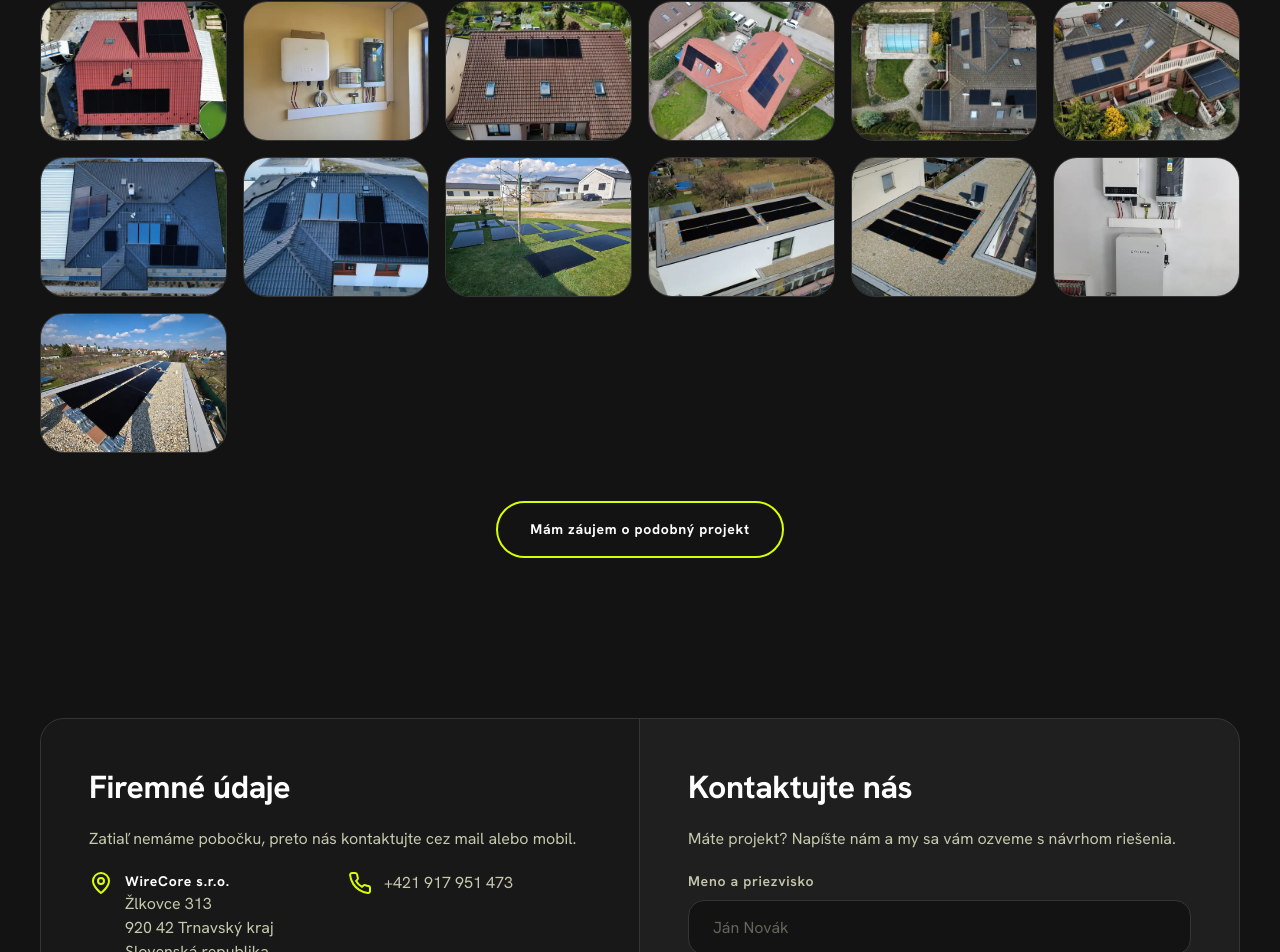
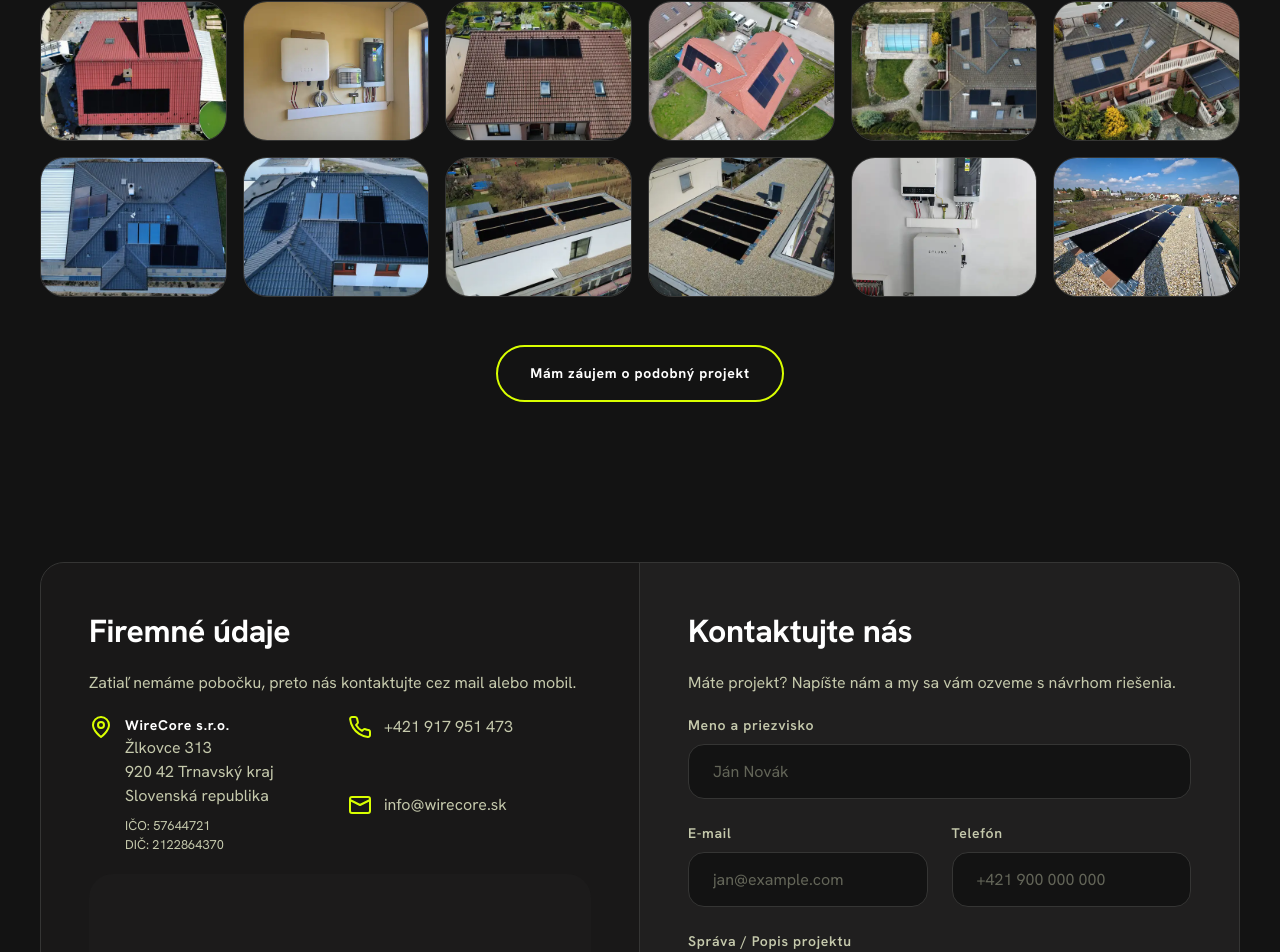
Before and after one commit to conway-hash/wirecore, a SvelteKit app: page / in a window 1280 px wide. Shown: the part 3017-3969 px from the top of the page. Built offline with nearby package versions, Linux system fonts and the light colour scheme.

Commit message:
fix: remove reference-20260323-140130 photo from gallery

```diff
--- a/src/routes/+page.svelte
+++ b/src/routes/+page.svelte
@@ -45,7 +45,6 @@
 		'reference-20260314-115121.webp',
 		'reference-20260314-115354.webp',
 		'reference-20260314-115416.webp',
-		'reference-20260323-140130.webp',
 		'reference-20260323-170448.webp',
 		'reference-20260323-170514.webp',
 		'reference-20260325-163632.webp',
```
Also changed, not shown: static/references/reference-20260323-140130-thumb.webp (deleted), static/references/reference-20260323-140130.webp (deleted).
